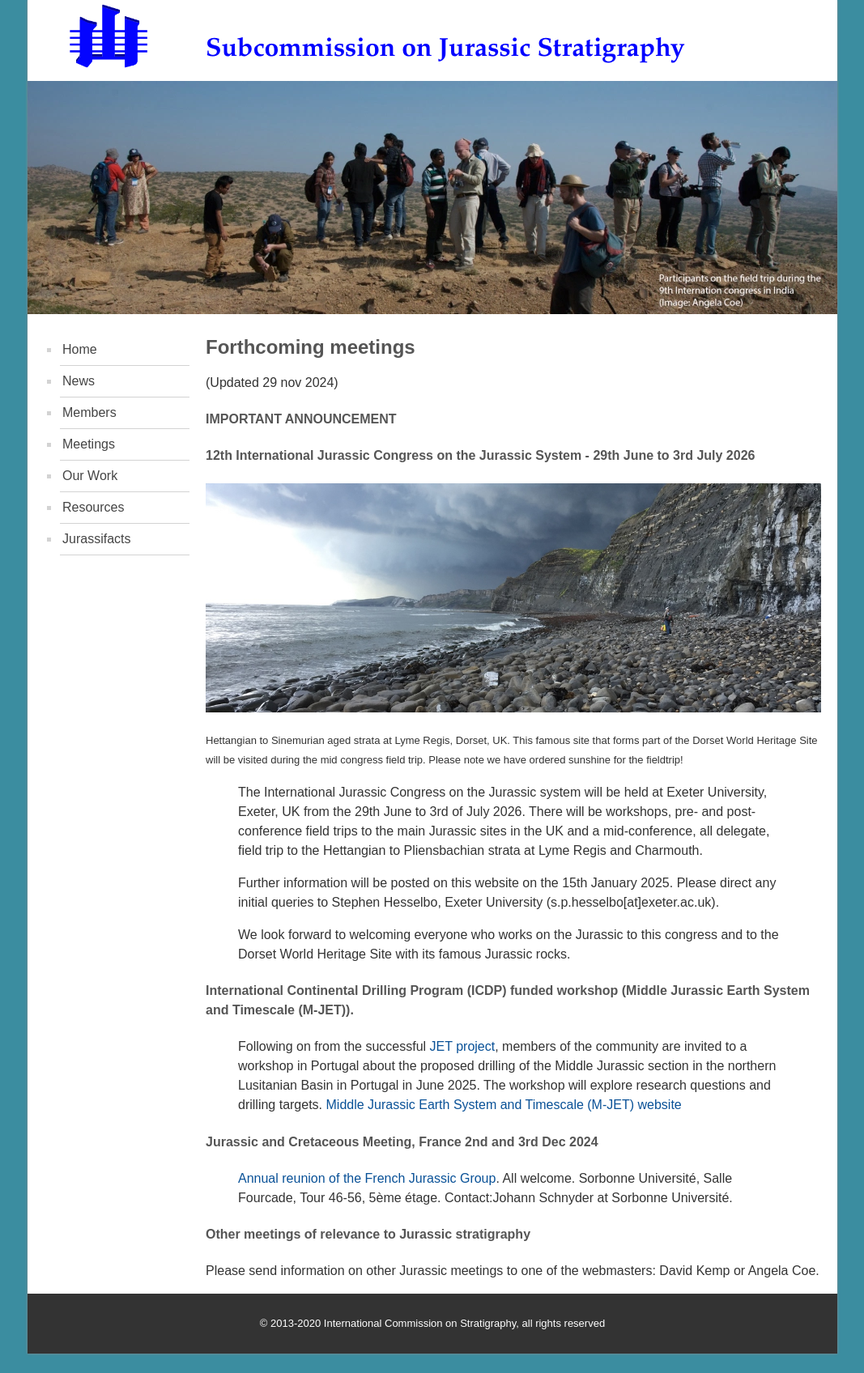
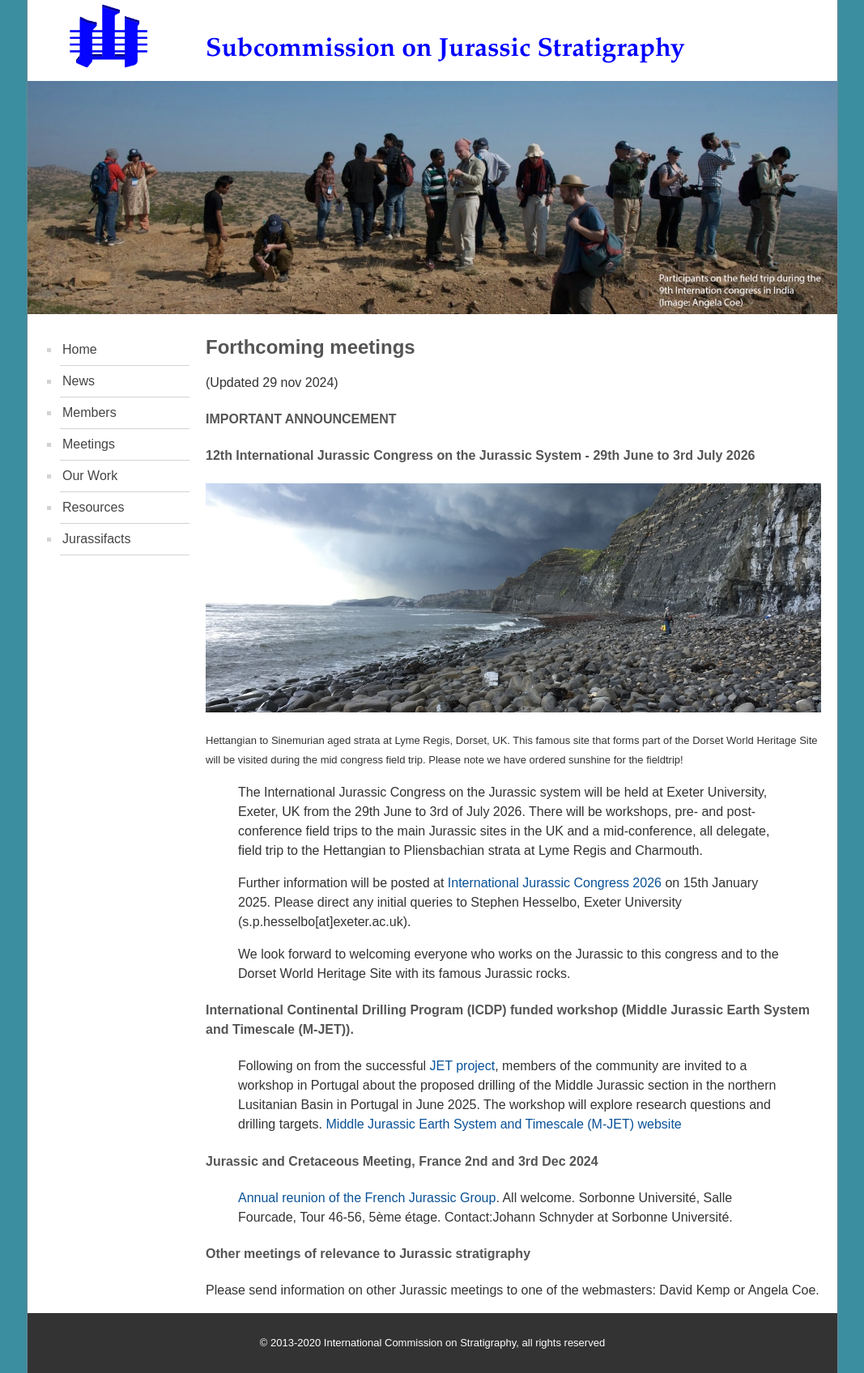
Before and after one commit to i-c-stratigraphy/subcommission-jurassic, a Jekyll site: the page built from pages/meetings.md, in a window 1280 px wide. Shown: the whole page at 81% size, without its empty margins (106-1173 px from the left). Built offline with Jekyll 4.4.1, drawn with Linux system fonts in a browser that asks for light colours; before the commit the page ends 1672 px from its top, so only the background shows below that.

Commit message:
Update meetings.md

```diff
--- a/pages/meetings.md
+++ b/pages/meetings.md
@@ -13,9 +13,10 @@ permalink: /meetings
 
 >The International Jurassic Congress on the Jurassic system will be held at Exeter University, Exeter, UK from the 29th June to 3rd of July 2026. There will be workshops, pre- and post-conference field trips to the main Jurassic sites in the UK and a mid-conference, all delegate, field trip to the Hettangian to Pliensbachian strata at Lyme Regis and Charmouth.
 
->Further information will be posted on this website on the 15th January 2025. Please direct any initial queries to Stephen Hesselbo, Exeter University (s.p.hesselbo[at]exeter.ac.uk).
+>Further information will be posted at [International Jurassic Congress 2026](International Jurassic Congress 2026) on 15th January 2025. Please direct any initial queries to Stephen Hesselbo, Exeter University (s.p.hesselbo[at]exeter.ac.uk).
 
 >We look forward to welcoming everyone who works on the Jurassic to this congress and to the Dorset World Heritage Site with its famous Jurassic rocks.
+
 
 #### International Continental Drilling Program (ICDP) funded workshop (Middle Jurassic Earth System and Timescale (M-JET)).
 >Following on from the successful [JET project](https://www.exeter.ac.uk/research/groups/csm/globalchange/jet/), members of the community are invited to a workshop in Portugal about the proposed drilling of the Middle Jurassic section in the northern Lusitanian Basin in Portugal in June 2025. The workshop will explore research questions and drilling targets. [Middle Jurassic Earth System and Timescale (M-JET) website](https://github.com/user-attachments/assets/cf1f089b-6884-4f1e-aac4-9c59c76165c3)
```
